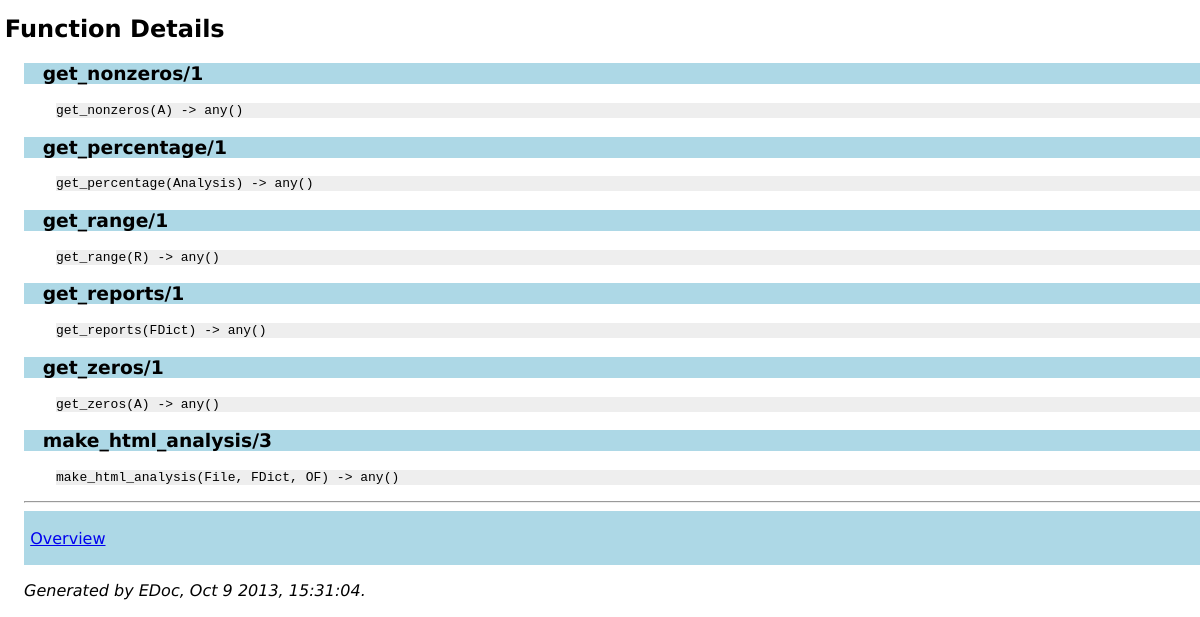
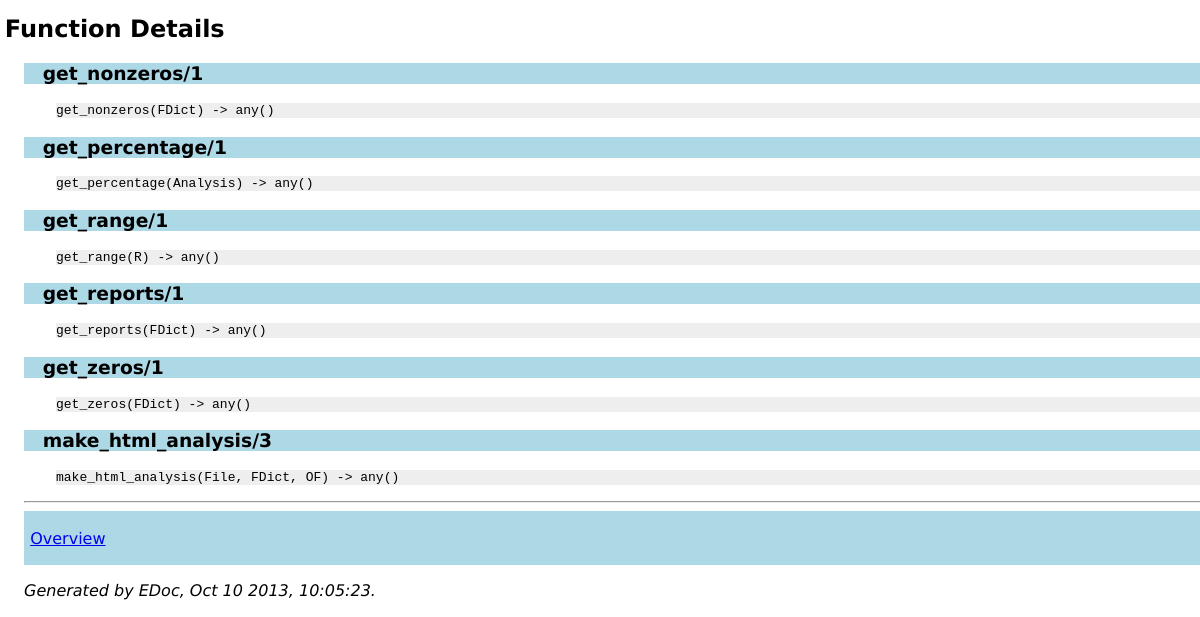
Before and after one commit to ramsay-t/Smother, a plain HTML site: page doc/smother_analysis.html in a window 1280 px wide. Shown: the part 432-1049 px from the top of the page, 0-1200 px from the left. Drawn offline with Linux system fonts and the light colour scheme.

Commit message:
Updated edoc.

```diff
--- a/doc/smother_analysis.html
+++ b/doc/smother_analysis.html
@@ -26,7 +26,7 @@
 
 <h3 class="function"><a name="get_nonzeros-1">get_nonzeros/1</a></h3>
 <div class="spec">
-<p><tt>get_nonzeros(A) -&gt; any()</tt></p>
+<p><tt>get_nonzeros(FDict) -&gt; any()</tt></p>
 </div>
 
 <h3 class="function"><a name="get_percentage-1">get_percentage/1</a></h3>
@@ -46,7 +46,7 @@
 
 <h3 class="function"><a name="get_zeros-1">get_zeros/1</a></h3>
 <div class="spec">
-<p><tt>get_zeros(A) -&gt; any()</tt></p>
+<p><tt>get_zeros(FDict) -&gt; any()</tt></p>
 </div>
 
 <h3 class="function"><a name="make_html_analysis-3">make_html_analysis/3</a></h3>
@@ -56,6 +56,6 @@
 <hr>
 
 <div class="navbar"><a name="#navbar_bottom"></a><table width="100%" border="0" cellspacing="0" cellpadding="2" summary="navigation bar"><tr><td><a href="overview-summary.html" target="overviewFrame">Overview</a></td><td><a href="http://www.erlang.org/"><img src="erlang.png" align="right" border="0" alt="erlang logo"></a></td></tr></table></div>
-<p><i>Generated by EDoc, Oct 9 2013, 15:31:04.</i></p>
+<p><i>Generated by EDoc, Oct 10 2013, 10:05:23.</i></p>
 </body>
 </html>
```
Also changed, not shown: doc/overview-summary.html (+1 -1 lines), doc/smother.html (+1 -1 lines), doc/smother_annotater.html (+1 -1 lines), doc/smother_server.html (+1 -1 lines).
